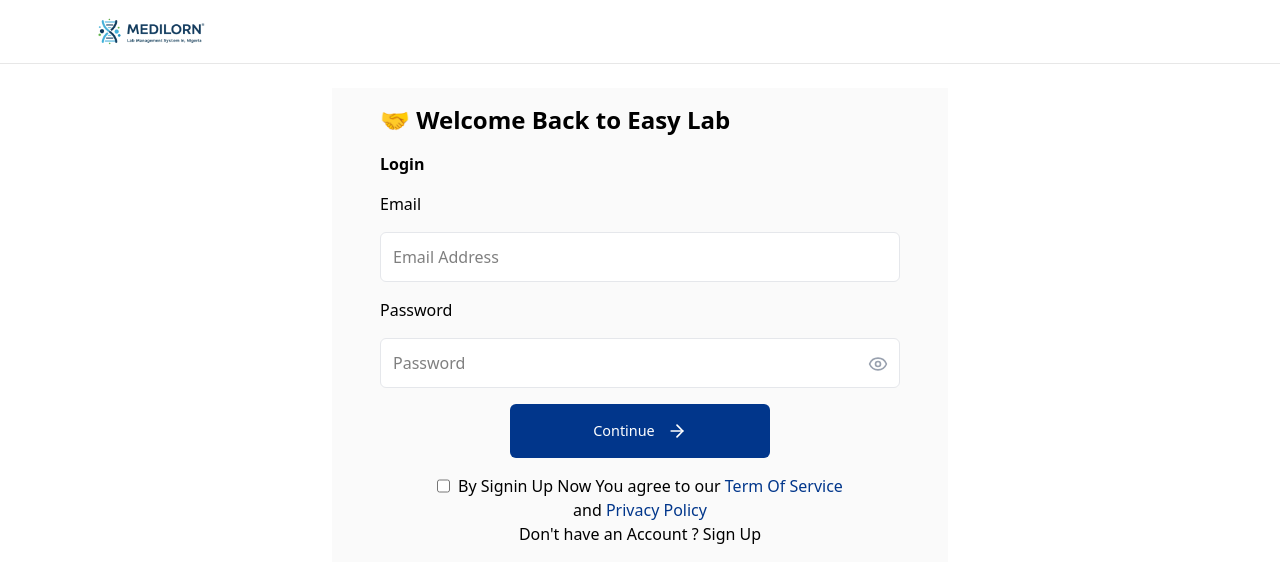
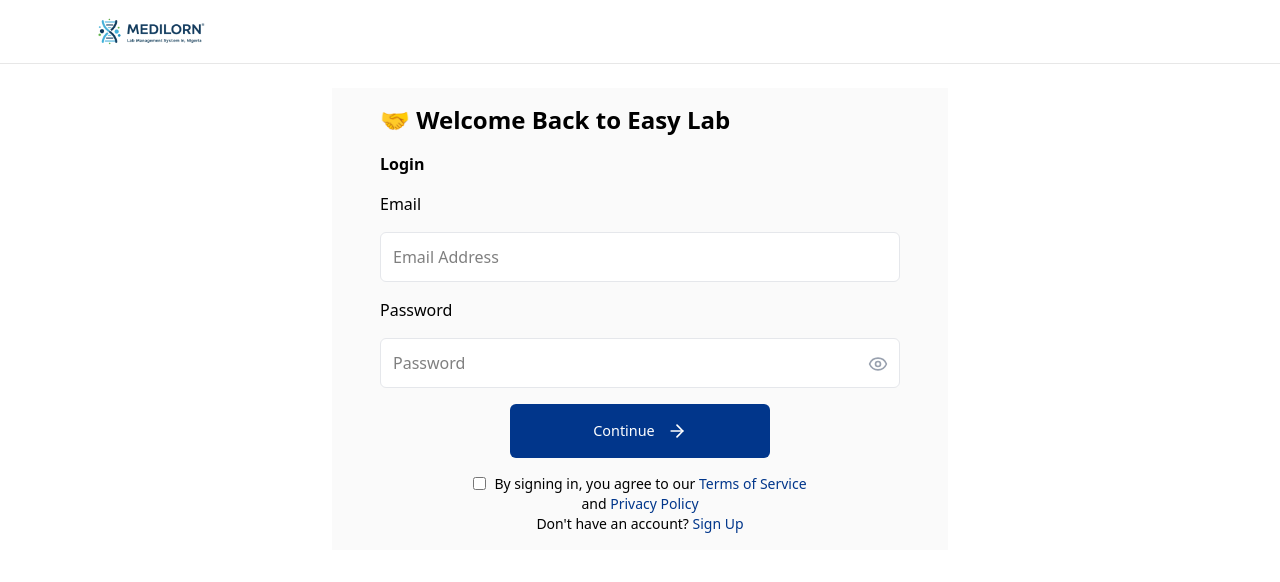
Before and after one commit to bascom241/EasyLab, a Next.js app in the folder ui/: page /login in a window 1280 px wide. Both pictures are taken after a click on the button "Get started". Shown: the top 582 px of the page. Built offline with nearby package versions, Linux system fonts and the light colour scheme; no server answers.

Commit message:
LOGIC ERROR

```diff
--- a/ui/src/components/LoginForm/Login2.tsx
+++ b/ui/src/components/LoginForm/Login2.tsx
@@ -1,137 +1,147 @@
-"use client"
-import React from 'react'
-import { useState } from 'react'
-import Link from 'next/link'
-import { ArrowRight } from 'lucide-react'
-import { useAuthStore } from '@/store/useAuthStore'
-import { useRouter } from 'next/navigation'
-import { toast } from 'sonner';
-import {Loader} from 'lucide-react'
-import {EyeOff,Eye } from 'lucide-react'
+"use client";
+import React, { useState } from "react";
+import Link from "next/link";
+import { ArrowRight, EyeOff, Eye, Loader } from "lucide-react";
+import { useAuthStore } from "@/store/useAuthStore";
+import { useRouter } from "next/navigation";
+import { toast } from "sonner";
+
 const Login2 = () => {
+  const [formData, setFormData] = useState({ email: "", password: "" });
+  const [termsAccepted, setTermsAccepted] = useState(false);
+  const [showPassword, setShowPassword] = useState(false);
 
-    const [formData, setFormData] = useState({ email: "", password: "" });
-    const { login,isLogin } = useAuthStore();
+  const { login, isLogin } = useAuthStore();
   const router = useRouter();
-
-    const [showPassword,setShowPassword] = useState(false);
-
 
   const handleChange = (e: React.ChangeEvent<HTMLInputElement>) => {
     const { name, value } = e.target;
-        setFormData((prev) => {
-            return {
-                ...prev, [name]: value
-            }
-        })
-    }
+    setFormData((prev) => ({
+      ...prev,
+      [name]: value,
+    }));
+  };
 
   const validateUser = () => {
     if (!formData.email || !formData.password) {
-            toast.error("Please fill all fields")
+      toast.error("Please fill all fields");
       return false;
     }
     if (!/\S+@\S+\.\S+/.test(formData.email)) {
-            toast.error("Please enter a valid email")
+      toast.error("Please enter a valid email");
       return false;
     }
     if (formData.password.length < 6) {
-            toast.error("Password must be at least 6 characters long")
+      toast.error("Password must be at least 6 characters long");
+      return false;
+    }
+    if (!termsAccepted) {
+      toast.error("You must accept the terms and privacy policy.");
       return false;
     }
 
-        return true
-    }
+    return true;
+  };
 
   const handleSubmit = (e: React.FormEvent<HTMLFormElement>) => {
     e.preventDefault();
+    const isValid = validateUser();
+    if (!isValid) return;
 
-        console.log("Submitting.....")
-        const isValid = validateUser();
-        if (isValid === false){
-               return
+    login(formData, router);
+  };
 
-        }
-       login(formData, router);
-    }
   return (
-        <main className=' w-full sm:w-full bg-white flex flex-col items-center justify-center pt-16'>
-            <form onSubmit={handleSubmit} className='flex flex-col w-1/2  gap-4 bg-[#FAFAFA] py-4 px-12'>
-                <h1 className='text-2xl font-semibold items-center'>🤝 Welcome Back to Easy Lab</h1>
-                <p className='font-semibold'>Login</p>
-                <div className='flex flex-col gap-4'>
-                    <label htmlFor='email'>Email</label>
+    <main className="w-full sm:w-full bg-white flex flex-col items-center justify-center pt-16">
+      <form
+        onSubmit={handleSubmit}
+        className="flex flex-col w-1/2 gap-4 bg-[#FAFAFA] py-4 px-12"
+      >
+        <h1 className="text-2xl font-semibold items-center">
+          🤝 Welcome Back to Easy Lab
+        </h1>
+        <p className="font-semibold">Login</p>
+        <div className="flex flex-col gap-4">
+          <label htmlFor="email">Email</label>
           <input
             id="email"
-                        type='email'
-                        placeholder='Email Address'
+            type="email"
+            placeholder="Email Address"
             name="email"
             value={formData.email}
             onChange={handleChange}
-                        className='p-3 w-full bg-white border-gray-200 border-[1px] rounded-md'
+            className="p-3 w-full bg-white border-gray-200 border-[1px] rounded-md"
           />
-
-
         </div>
 
-                <div className='relative flex flex-col gap-4'>
-                    <label htmlFor='password'>Password</label>
+        <div className="relative flex flex-col gap-4">
+          <label htmlFor="password">Password</label>
           <input
-                        className='p-3 w-full bg-white border-gray-200 border-[1px] rounded-md'
+            className="p-3 w-full bg-white border-gray-200 border-[1px] rounded-md"
             id="password"
             type={showPassword ? "text" : "password"}
-                        placeholder='Password '
+            placeholder="Password"
             name="password"
             value={formData.password}
             onChange={handleChange}
           />
           <button
-                    type='button'
-                     className='absolute top-14 right-0 flex items-center pr-3'
-                     onClick={()=> setShowPassword(!showPassword)}
+            type="button"
+            className="absolute top-14 right-0 flex items-center pr-3"
+            onClick={() => setShowPassword(!showPassword)}
           >
-                        {
-                            showPassword ?
-                            <EyeOff className="w-5 h-5 text-gray-400"/> :
-                            <Eye className="w-5 h-5 text-gray-400"/>
-                        }
-                    </button>
-                </div>
-                <div className='flex items-center w-full justify-center'>
-                    <button type='submit' className='bg-[#01368B] w-1/2 flex items-center justify-center gap-3 text-white p-4 rounded-md' >
-                    {
-                        isLogin ? <Loader size={20} className='animate-spin' /> : <> <p className="text-[0.9rem]">Continue</p>  <ArrowRight size={20} /></>
-                    }
-
-
+            {showPassword ? (
+              <EyeOff className="w-5 h-5 text-gray-400" />
+            ) : (
+              <Eye className="w-5 h-5 text-gray-400" />
+            )}
           </button>
         </div>
 
-                <div className='flex flex-col items-center justify-center'>
-                    <div className='flex gap-2'>
+        <div className="flex items-center w-full justify-center">
+          <button
+            type="submit"
+            disabled={isLogin}
+            className={`bg-[#01368B] w-1/2 flex items-center justify-center gap-3 text-white p-4 rounded-md ${
+              isLogin && "opacity-50 cursor-not-allowed"
+            }`}
+          >
+            {isLogin ? (
+              <Loader size={20} className="animate-spin" />
+            ) : (
+              <>
+                <p className="text-[0.9rem]">Continue</p>
+                <ArrowRight size={20} />
+              </>
+            )}
+          </button>
+        </div>
+
+        <div className="flex flex-col items-center justify-center text-sm">
+          <div className="flex gap-2 items-center">
             <input
-
-                            className=''
-                            type='checkbox'
-
-
+              type="checkbox"
+              checked={termsAccepted}
+              onChange={(e) => setTermsAccepted(e.target.checked)}
             />
-                        <p>By Signin Up Now You agree to our <span className='text-[#01368B]'> Term Of Service</span></p>
+            <p>
+              By signing in, you agree to our{" "}
+              <span className="text-[#01368B]">Terms of Service</span>
+            </p>
           </div>
-                    <p>and <span className='text-[#01368B] '>  Privacy Policy </span></p>
           <p>
-                        Don't have an Account ? <span>
-                        <Link href="/register">
+            and <span className="text-[#01368B]">Privacy Policy</span>
+          </p>
+          <p>
+            Don't have an account?{" "}
+            <Link href="/register" className="text-[#01368B]">
               Sign Up
             </Link>
-                        </span>
-
           </p>
-
         </div>
       </form>
     </main>
-    )
-}
+  );
+};
 
-export default Login2
+export default Login2;
```
Lines whose indentation alone changed are shown as unchanged.
